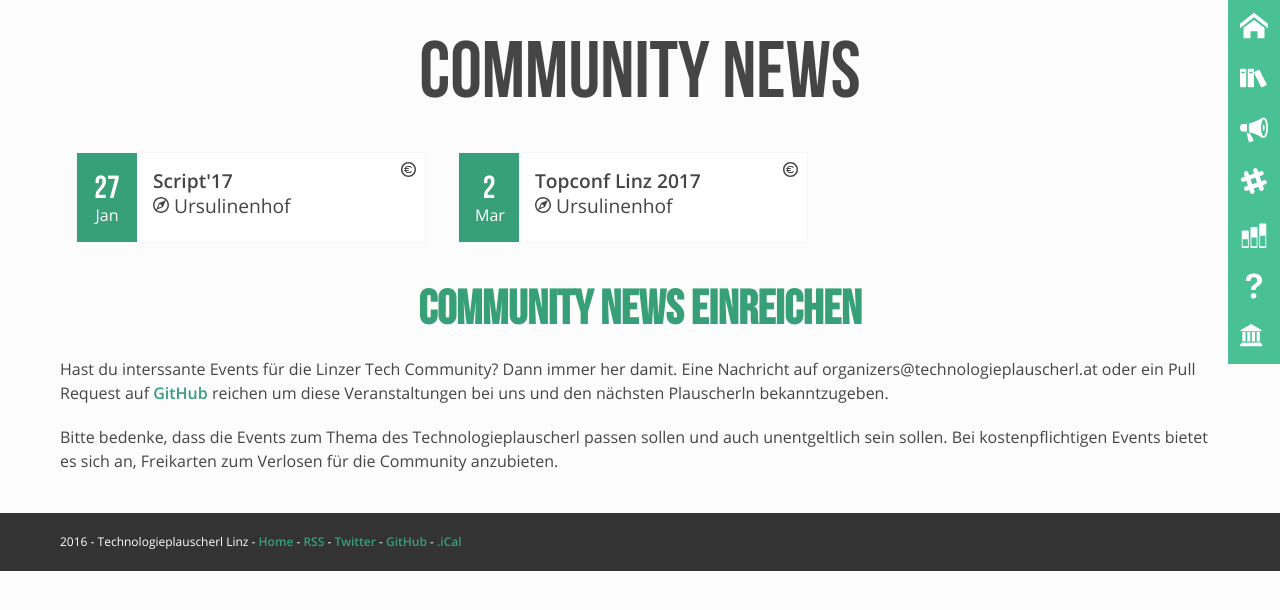
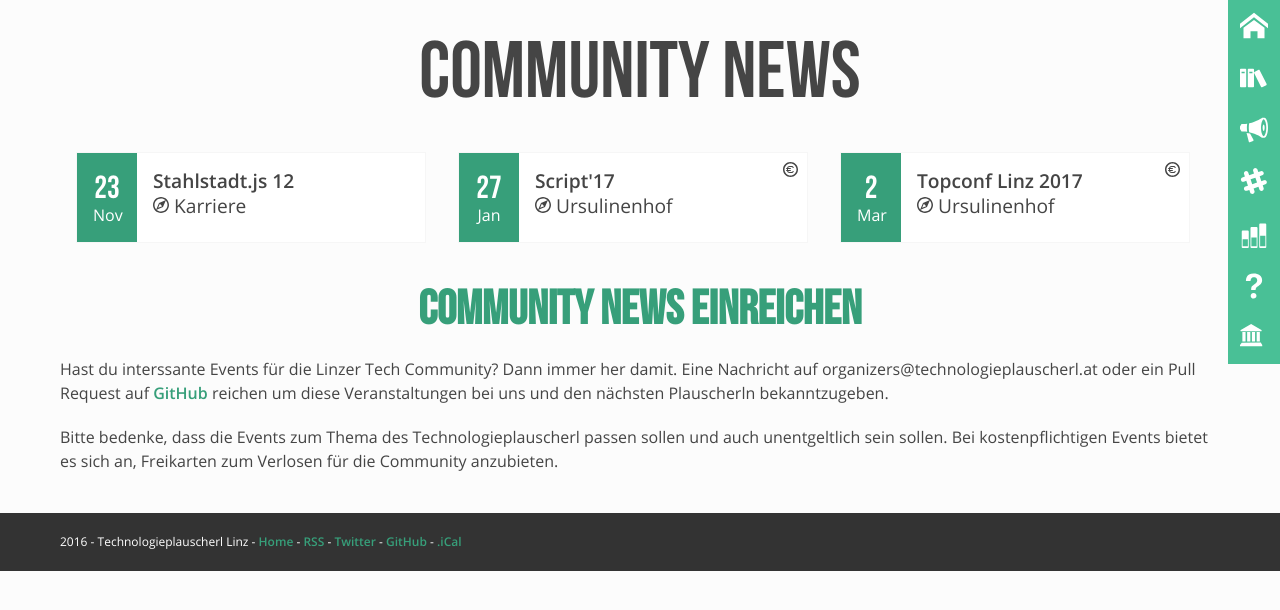
Before and after one commit to mericanAncer127/plauscherl, a Jekyll site: the page built from pages/community-news.html, in a window 1280 px wide. Shown: the top 610 px of the page. Built offline with Jekyll 4.4.1, drawn with Linux system fonts in a browser that asks for light colours.

Commit message:
Update community.yml

```diff
--- a/_data/community.yml
+++ b/_data/community.yml
@@ -10,6 +10,12 @@
 -
   id: stahlstadt-js
   name: "Stahlstadt.js"
+  events:
+    -
+      name: "Stahlstadt.js 12"
+      location: Karriere
+      date: 2016-11-23
+      link: https://www.meetup.com/de-DE/stahlstadt-js/events/235239255/
 -
   id: topconf
   name: "Topconf Events"
```
